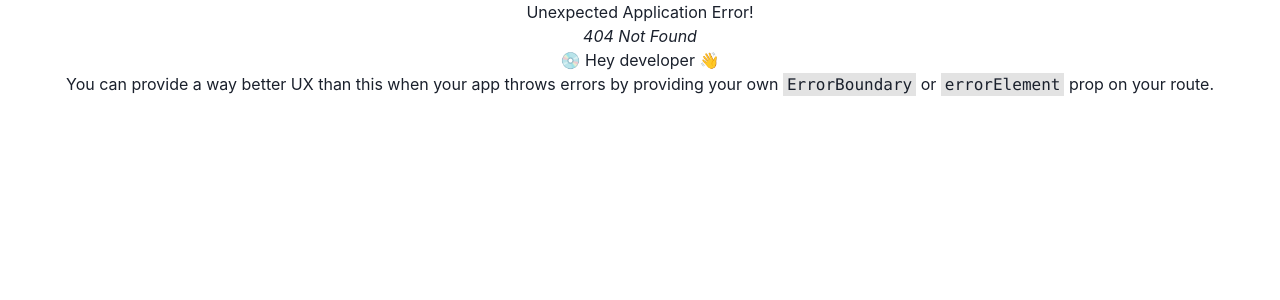
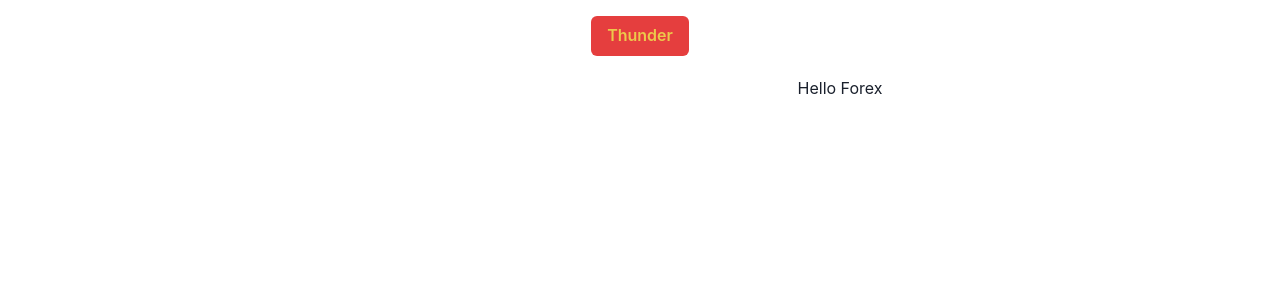
Before and after one commit to joshluismartin/Thunderbank, a React (Vite) app: page /Dashboard/Forex in a window 1280 px wide. Before the commit this address had no page. Shown: the top 300 px of the page. Built offline with nearby package versions, Linux system fonts and the light colour scheme.

Commit message:
added new link to Forex route

```diff
--- a/src/routes/Dashboard.jsx
+++ b/src/routes/Dashboard.jsx
@@ -2,8 +2,8 @@ import { Button } from "@chakra-ui/react";
 import React from "react";
 import { Link } from "react-router-dom";
 import { Outlet } from "react-router-dom";
-import './css/Dashboard.css'
-import logo from '../assets/images/logo.png';
+import "./css/Dashboard.css";
+import logo from "../assets/images/logo.png";
 import {
   Drawer,
   DrawerBody,
@@ -16,8 +16,7 @@ import {
   useDisclosure,
   Radio,
   Stack,
-
-} from '@chakra-ui/react'
+} from "@chakra-ui/react";
 
 /*/export default function Dashboard() {
   return (
@@ -45,34 +44,48 @@ import {
 }
 /*/
 export default function Dashboard() {
-  const { isOpen, onOpen, onClose } = useDisclosure()
-  const [placement, setPlacement] = React.useState('left')
+  const { isOpen, onOpen, onClose } = useDisclosure();
+  const [placement, setPlacement] = React.useState("left");
 
   return (
     <>
       <RadioGroup defaultValue={placement} onChange={setPlacement}>
-        <Stack direction='row' mb='4'>
-        </Stack>
+        <Stack direction="row" mb="4"></Stack>
       </RadioGroup>
-      <Button color='#ECC94B' colorScheme="red" onClick={onOpen}>
+      <Button color="#ECC94B" colorScheme="red" onClick={onOpen}>
         Thunder
       </Button>
-      <Drawer placement={placement} onClose={onClose} isOpen={isOpen} size='md' colorScheme="red">
+      <Drawer
+        placement={placement}
+        onClose={onClose}
+        isOpen={isOpen}
+        size="md"
+        colorScheme="red"
+      >
         <DrawerContent>
           <DrawerBody>
             <div className="dashboard-container">
               <div className="sidebar">
                 <div className="logo">
-                  <img src={logo} alt="Logo" style={{ width: '5rem', height: "5rem" }} />
-                  <span className="logo-label" style={{ fontWeight: 'bold', fontSize: '2.5rem' }}>ThunderBank</span>
+                  <img
+                    src={logo}
+                    alt="Logo"
+                    style={{ width: "5rem", height: "5rem" }}
+                  />
+                  <span
+                    className="logo-label"
+                    style={{ fontWeight: "bold", fontSize: "2.5rem" }}
+                  >
+                    ThunderBank
+                  </span>
                 </div>
-                <Link to='Accounts'> Accounts  </Link>
-                <Link to='CreateUser'> Create User </Link>
-                <Link to='Transactions'> Transactions </Link>
-                <Link to='SendMoney'> Send Money </Link>
+                <Link to="Accounts"> Accounts </Link>
+                <Link to="CreateUser"> Create User </Link>
+                <Link to="Transactions"> Transactions </Link>
+                <Link to="SendMoney"> Send Money </Link>
+                <Link to="Forex"> Foreign Exchange </Link>
               </div>
             </div>
-
           </DrawerBody>
         </DrawerContent>
       </Drawer>
@@ -83,5 +96,5 @@ export default function Dashboard() {
         </div>
       </main>
     </>
-  )
+  );
 }
--- a/src/routes/DashboardChildren/Forex.jsx
+++ b/src/routes/DashboardChildren/Forex.jsx
@@ -0,0 +1,7 @@
+import React from "react";
+import { Link } from "react-router-dom";
+import { Outlet } from "react-router-dom";
+
+export default function Forex() {
+  return <div>Hello Forex</div>;
+}
```
Also changed, not shown: src/main.jsx (+14 -10 lines).
